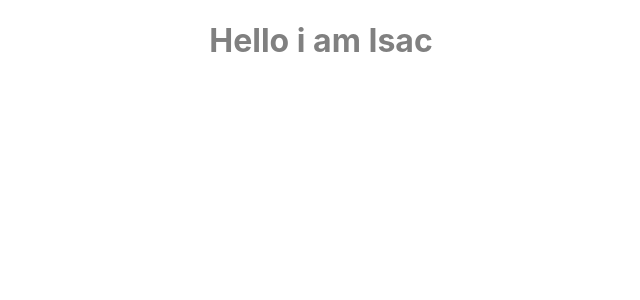
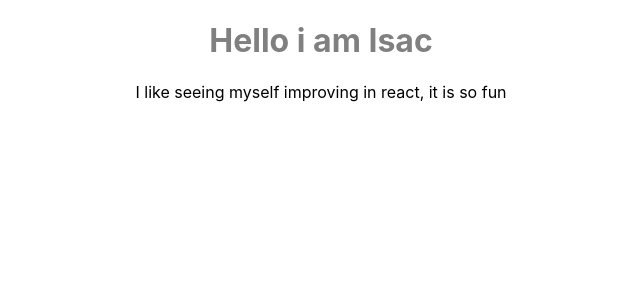
Before and after one commit to IsacHolstad/react-101, a React (Create React App) app: page / in a window 1280 px wide. Shown: the top 300 px of the page, without its empty margins (319-959 px from the left). Built offline with nearby package versions, Linux system fonts and the light colour scheme.

Commit message:
made heading and paragraph and styled using props

```diff
--- a/src/App.css
+++ b/src/App.css
@@ -1,3 +1,3 @@
 .App {
-  text-align: center;
+
 }
--- a/src/App.js
+++ b/src/App.js
@@ -1,5 +1,6 @@
 import './App.css';
 import Heading from "./components/Heading";
+import Paragraph from "./components/Paragraph";
 
 function App() {
   return (
@@ -7,7 +8,9 @@ function App() {
       <Heading name="Isac"
                color="gray"
                fontSize="30px"
+               textAlign="center"
       />
+        <Paragraph />
 
     </div>
   );
--- a/src/components/Heading.js
+++ b/src/components/Heading.js
@@ -1,10 +1,13 @@
 function Heading(props) {
     const HeadingStyle = {
         color: props.color,
+        textAlign: props.textAlign,
+
     }
-    return(
+    return (
         <h1 style={HeadingStyle}>Hello i am {props.name}</h1>
 
     )
 }
+
 export default Heading
--- /dev/null
+++ b/src/components/Paragraph.js
@@ -0,0 +1,10 @@
+function Paragraph(props) {
+    const paragraphStyling = {
+        textAlign: "center",
+    }
+    return(
+        <p style={paragraphStyling}>I like seeing myself improving in react, it is so fun</p>
+
+    )
+}
+export default Paragraph
```
